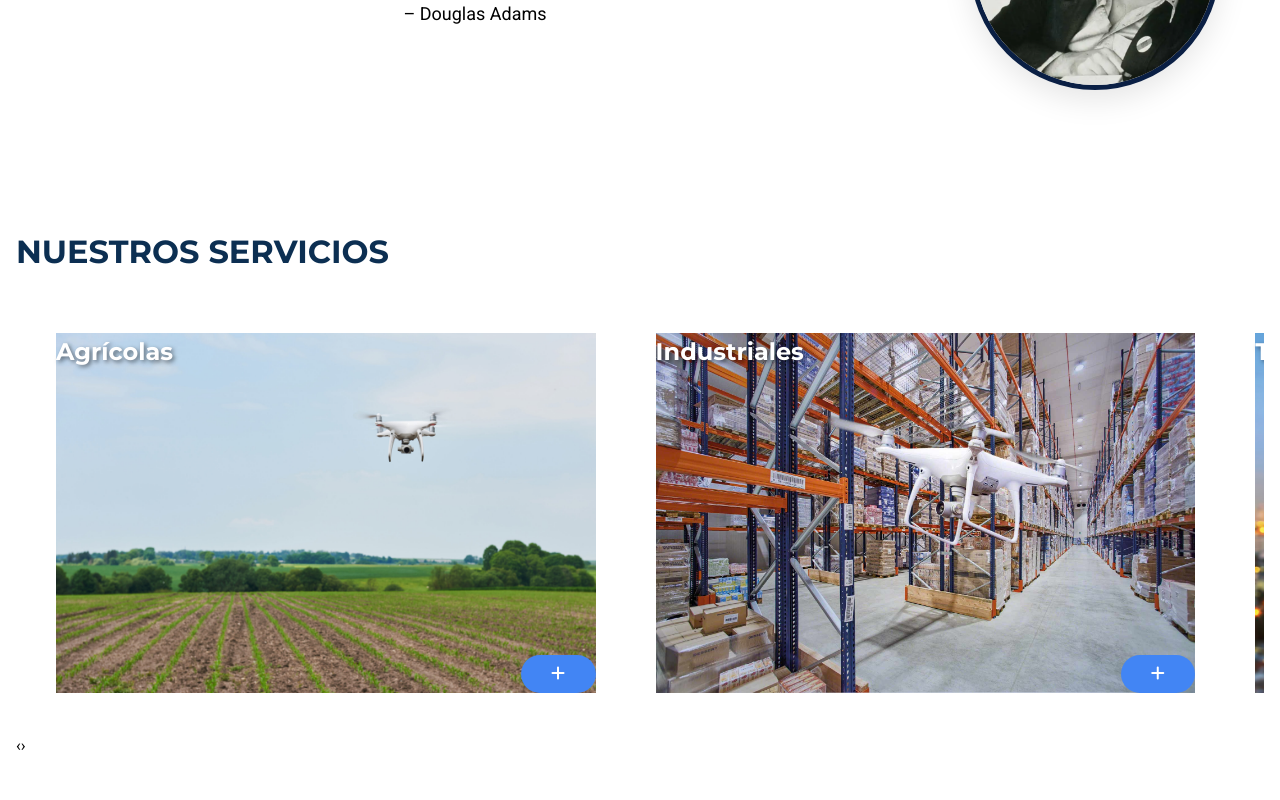
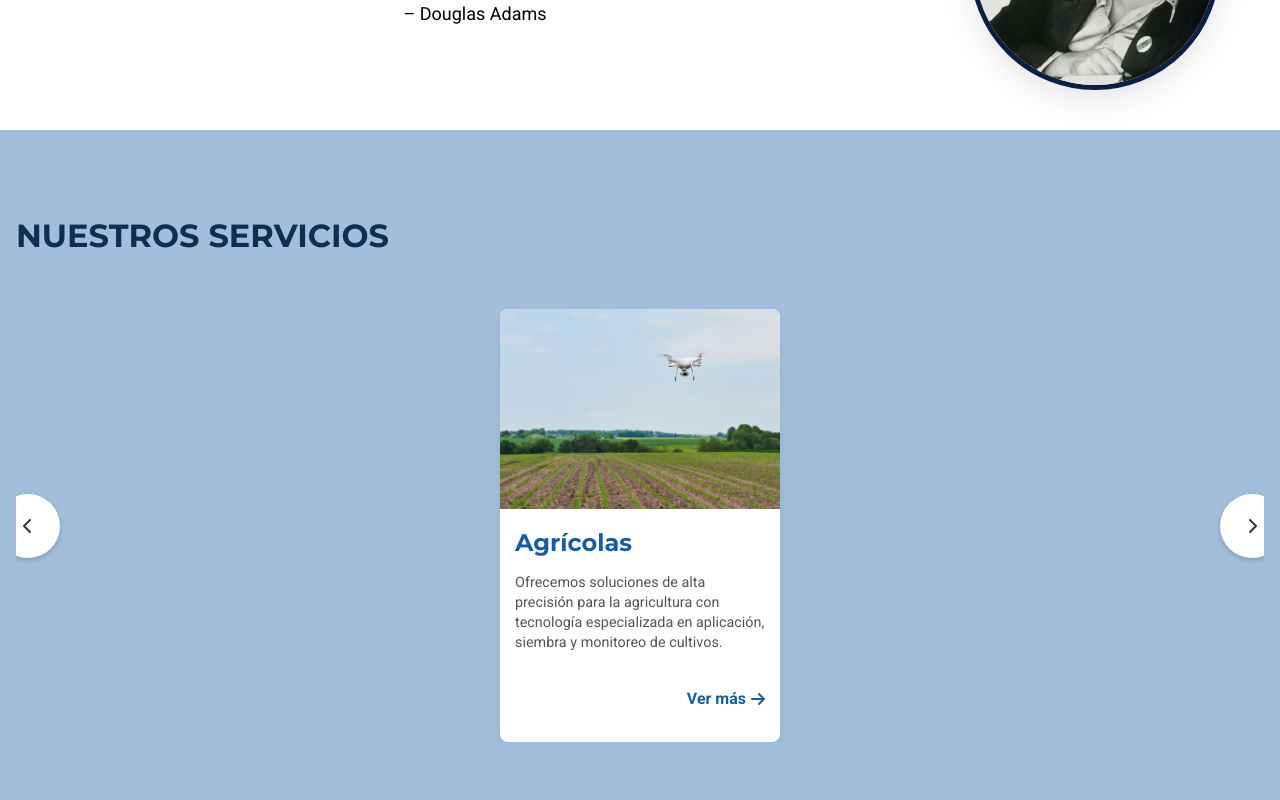
Before and after one commit to AlejandroLiinares/IwieDrones, a React (Vite) app: page / in a window 1280 px wide. Shown: the part 1040-1840 px from the top of the page. Built offline with nearby package versions, Linux system fonts and the light colour scheme.

Commit message:
Actualización de las tarjetas de servicios

```diff
--- a/src/components/Home/Home.css
+++ b/src/components/Home/Home.css
@@ -315,93 +315,46 @@ button {
 
 /* 11. Sección Servicios */
 .services {
-  padding: var(--spacing-4xl) 0;
+  padding: 5rem 0;
+  background-color: var(--color-light);
 }
 
 .services-content {
+  margin-top: 3rem;
   position: relative;
-  overflow-x: auto;
-  overflow-y: hidden;
-  -webkit-overflow-scrolling: touch;
-  scrollbar-width: none;
-  -ms-overflow-style: none;
 }
 
-.services-content::-webkit-scrollbar {
-  display: none;
+.services-slider-container {
+  position: relative;
+  width: 100%;
+  overflow: hidden;
+  padding: 0 40px;
 }
 
 .services-slider {
   display: flex;
-  gap: 20px;
-  padding: 20px;
-  min-width: 100%;
-  transition: transform 0.5s ease-in-out;
+  transition: transform 0.5s ease;
   width: 100%;
-  overflow: hidden;
 }
 
 .slide {
-  min-width: 300px;
-  height: 400px;
-  position: relative;
-  flex-shrink: 0;
-  background-size: cover;
-  background-position: center;
-  border-radius: 10px;
-  overflow: hidden;
-  cursor: pointer;
-  transition: transform 0.3s ease;
+  min-width: 100%;
+  display: flex;
+  justify-content: center;
+  padding: 0 15px;
+  transition: opacity 0.3s ease;
 }
 
-.slide:hover {
-  transform: scale(1.05);
+@media (max-width: 768px) {
+  .services-slider-container {
+    padding: 0 30px;
+  }
 }
 
-.slide-content {
-  position: relative;
-  height: 100%;
-  display: flex;
-  flex-direction: column;
-  padding: 20px;
-}
-
-.slide-overlay-title {
-  position: absolute;
-  top: 20px;
-  left: 20px;
-  color: white;
-  font-size: 1.5rem;
-  text-shadow: 2px 2px 4px rgba(0, 0, 0, 0.5);
-  z-index: 2;
-}
-
-.slide-info-toggle {
-  position: absolute;
-  bottom: 20px;
-  right: 20px;
-  padding: 10px 30px;
-  background: #4285f4;
-  color: white;
-  z-index: 2;
-  font-size: 1rem;
-  border: none;
-  border-radius: 25px;
-  cursor: pointer;
-  transition: background-color 0.3s ease;
-  text-transform: uppercase;
-  font-weight: 500;
-  letter-spacing: 0.5px;
-}
-
-.slide-info-toggle:hover {
-  background: #3367d6;
-}
-
-.slide img {
-  width: 100%;
-  height: 100%;
-  object-fit: cover;
+@media (max-width: 480px) {
+  .services-slider-container {
+    padding: 0 20px;
+  }
 }
 
 /* 12. Sección Quote */
--- a/src/components/Home/Home.jsx
+++ b/src/components/Home/Home.jsx
@@ -1,6 +1,8 @@
 import { Link } from "react-router-dom";
 import "./Home.css";
 import { useRef, useState } from 'react';
+import ServiceCard from '../UI/Card/ServiceCard';
+import SliderNavButton from '../UI/Button/SliderNavButton';
 
 const Home = () => {
   // Datos de los slides de servicios
@@ -172,51 +174,33 @@ const Home = () => {
           <div className="section-divider"></div>
 
           <div className="services-content">
+            <div className="services-slider-container">
+              <SliderNavButton
+                direction="left"
+                onClick={() => handleSlideClick('left')}
+                ariaLabel="Ver servicio anterior"
+              />
+
               <div className="services-slider" style={{
                 transform: `translateX(-${currentSlide * 100}%)`
               }}>
                 {serviceSlides.map((slide) => (
                   <div key={slide.id} className="slide">
-                  <div className="slide-content">
-                    <img src={slide.image} alt={slide.title} onError={handleImageError} />
-                    <button
-                      onClick={(e) => {
-                        e.preventDefault();
-                        openServiceModal(slide.title, slide.description);
-                      }}
-                      className="slide-info-toggle"
-                      aria-label={`Ver más información sobre ${slide.title}`}
-                    >
-                      <i className="fas fa-plus"></i>
-                    </button>
-                    <h3 className="slide-overlay-title">{slide.title}</h3>
-                  </div>
+                    <ServiceCard
+                      image={slide.image}
+                      title={slide.title}
+                      description={slide.description}
+                      link={slide.link}
+                    />
                   </div>
                 ))}
               </div>
 
-            {/* Navigation buttons */}
-            <div className="slider-controls">
-              <button
-                className="slider-arrow"
-                onClick={(e) => {
-                  e.preventDefault();
-                  handleSlideClick('left');
-                }}
-                aria-label="Previous slide"
-              >
-                &#8249;
-              </button>
-              <button
-                className="slider-arrow"
-                onClick={(e) => {
-                  e.preventDefault();
-                  handleSlideClick('right');
-                }}
-                aria-label="Next slide"
-              >
-                &#8250;
-              </button>
+              <SliderNavButton
+                direction="right"
+                onClick={() => handleSlideClick('right')}
+                ariaLabel="Ver servicio siguiente"
+              />
             </div>
           </div>
         </div>
--- /dev/null
+++ b/src/components/UI/Button/SliderNavButton.css
@@ -0,0 +1,62 @@
+.slider-nav-button {
+  position: absolute;
+  top: 50%;
+  transform: translateY(-50%);
+  width: 40px;
+  height: 40px;
+  border-radius: 50%;
+  background-color: var(--color-primary);
+  color: white;
+  border: none;
+  display: flex;
+  align-items: center;
+  justify-content: center;
+  cursor: pointer;
+  transition: background-color 0.3s ease, transform 0.3s ease;
+  z-index: 10;
+  box-shadow: 0 2px 5px rgba(0, 0, 0, 0.2);
+}
+
+.slider-nav-button:hover {
+  background-color: var(--color-secondary);
+  transform: translateY(-50%) scale(1.1);
+}
+
+.slider-left {
+  left: -20px;
+}
+
+.slider-right {
+  right: -20px;
+}
+
+/* Responsive adjustments */
+@media (max-width: 768px) {
+  .slider-nav-button {
+    width: 36px;
+    height: 36px;
+  }
+
+  .slider-left {
+    left: -15px;
+  }
+
+  .slider-right {
+    right: -15px;
+  }
+}
+
+@media (max-width: 480px) {
+  .slider-nav-button {
+    width: 32px;
+    height: 32px;
+  }
+
+  .slider-left {
+    left: -10px;
+  }
+
+  .slider-right {
+    right: -10px;
+  }
+}
--- /dev/null
+++ b/src/components/UI/Button/SliderNavButton.jsx
@@ -0,0 +1,16 @@
+import React from 'react';
+import './SliderNavButton.css';
+
+const SliderNavButton = ({ direction = 'right', onClick, className = '', ariaLabel }) => {
+  return (
+    <button
+      className={`slider-nav-button slider-${direction} ${className}`}
+      onClick={onClick}
+      aria-label={ariaLabel || `Navegar ${direction === 'left' ? 'anterior' : 'siguiente'}`}
+    >
+      <i className={`fas fa-chevron-${direction}`}></i>
+    </button>
+  );
+};
+
+export default SliderNavButton;
--- /dev/null
+++ b/src/components/UI/Card/ServiceCard.css
@@ -0,0 +1,105 @@
+.service-card {
+  display: flex;
+  flex-direction: column;
+  width: 280px;
+  height: 100%;
+  margin: 0 15px;
+  padding-bottom: 15px;
+  transition: transform 0.3s ease, box-shadow 0.3s ease;
+  background-color: rgba(255, 255, 255, 0.9);
+}
+
+.service-card:hover {
+  transform: translateY(-8px);
+  box-shadow: 0 8px 20px rgba(0, 0, 0, 0.2);
+}
+
+.service-card-image-container {
+  width: 100%;
+  height: 200px;
+  overflow: hidden;
+  position: relative;
+}
+
+.service-card-image {
+  width: 100%;
+  height: 100%;
+  object-fit: cover;
+  transition: transform 0.5s ease;
+}
+
+.service-card:hover .service-card-image {
+  transform: scale(1.05);
+}
+
+.service-card-content {
+  padding: 15px;
+  display: flex;
+  flex-direction: column;
+  flex-grow: 1;
+  position: relative;
+}
+
+.service-card-title {
+  font-size: 1.5rem;
+  font-weight: 700;
+  margin-bottom: 10px;
+  color: var(--color-primary);
+}
+
+.service-card-description {
+  font-size: 0.9rem;
+  line-height: 1.4;
+  color: #555;
+  margin-bottom: 15px;
+  flex-grow: 1;
+}
+
+.service-card-link {
+  align-self: flex-end;
+  color: var(--color-primary);
+  text-decoration: none;
+  font-weight: 600;
+  display: flex;
+  align-items: center;
+  transition: color 0.3s ease;
+}
+
+.service-card-link i {
+  margin-left: 5px;
+  transition: transform 0.3s ease;
+}
+
+.service-card-link:hover {
+  color: var(--color-secondary);
+}
+
+.service-card-link:hover i {
+  transform: translateX(5px);
+}
+
+/* Responsive adjustments */
+@media (max-width: 768px) {
+  .service-card {
+    width: 240px;
+  }
+
+  .service-card-title {
+    font-size: 1.3rem;
+  }
+}
+
+@media (max-width: 480px) {
+  .service-card {
+    width: 220px;
+    margin: 0 10px;
+  }
+
+  .service-card-image-container {
+    height: 180px;
+  }
+
+  .service-card-title {
+    font-size: 1.2rem;
+  }
+}
--- /dev/null
+++ b/src/components/UI/Card/ServiceCard.jsx
@@ -0,0 +1,38 @@
+import React from 'react';
+import { Link } from 'react-router-dom';
+import OptimizedImage from '../OptimizedImage/OptimizedImage';
+import Card from './Card';
+import './ServiceCard.css';
+
+const ServiceCard = ({
+  image,
+  title,
+  description,
+  link,
+  imageWidth = 280,
+  imageHeight = 200,
+  className = ''
+}) => {
+  return (
+    <Card className={`service-card ${className}`}>
+      <div className="service-card-image-container">
+        <OptimizedImage
+          src={image}
+          alt={`Servicio de ${title}`}
+          width={imageWidth}
+          height={imageHeight}
+          className="service-card-image"
+        />
+      </div>
+      <div className="service-card-content">
+        <h3 className="service-card-title">{title}</h3>
+        <p className="service-card-description">{description}</p>
+        <Link to={link} className="service-card-link">
+          Ver más <i className="fas fa-arrow-right"></i>
+        </Link>
+      </div>
+    </Card>
+  );
+};
+
+export default ServiceCard;
```
Also changed, not shown: src/components/UI/Card/DroneCard.css (added, +104 -0 lines), src/components/UI/Card/DroneCard.jsx (added, +43 -0 lines). Lines whose indentation alone changed are shown as unchanged.
